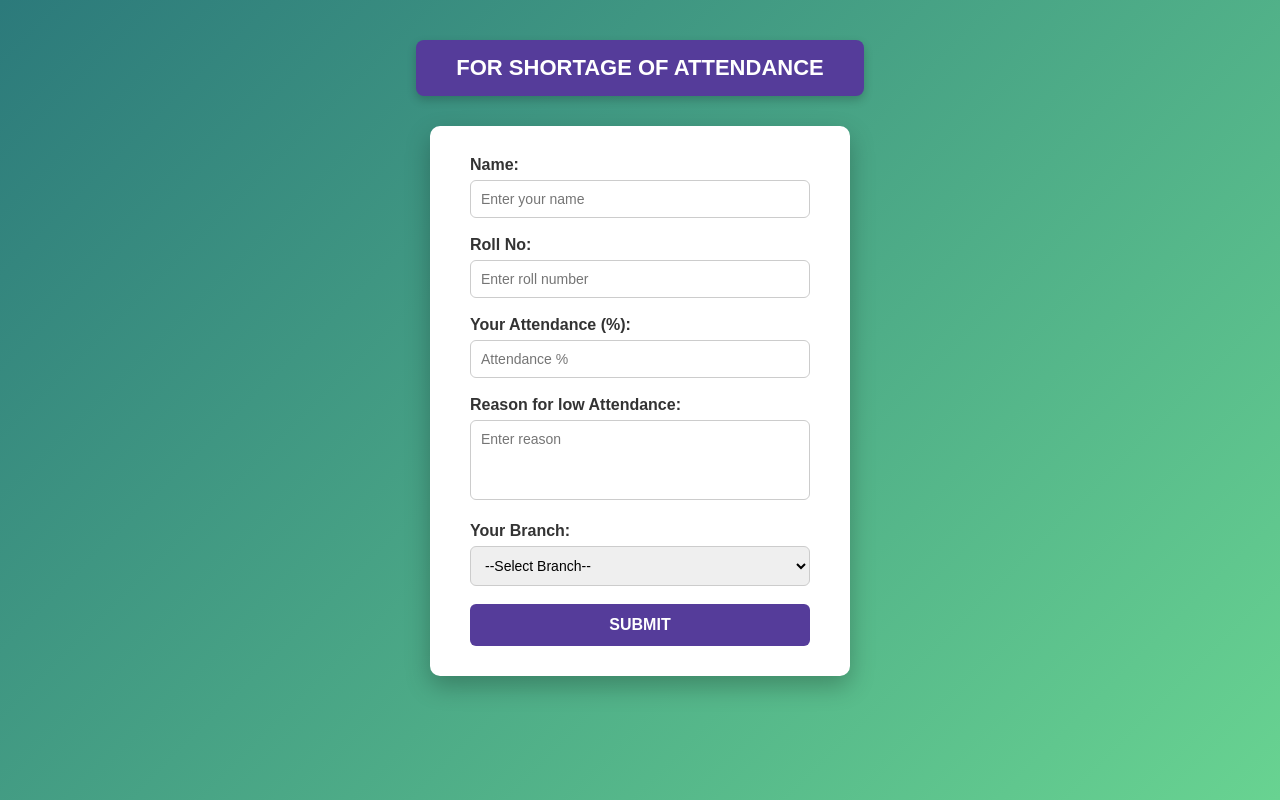
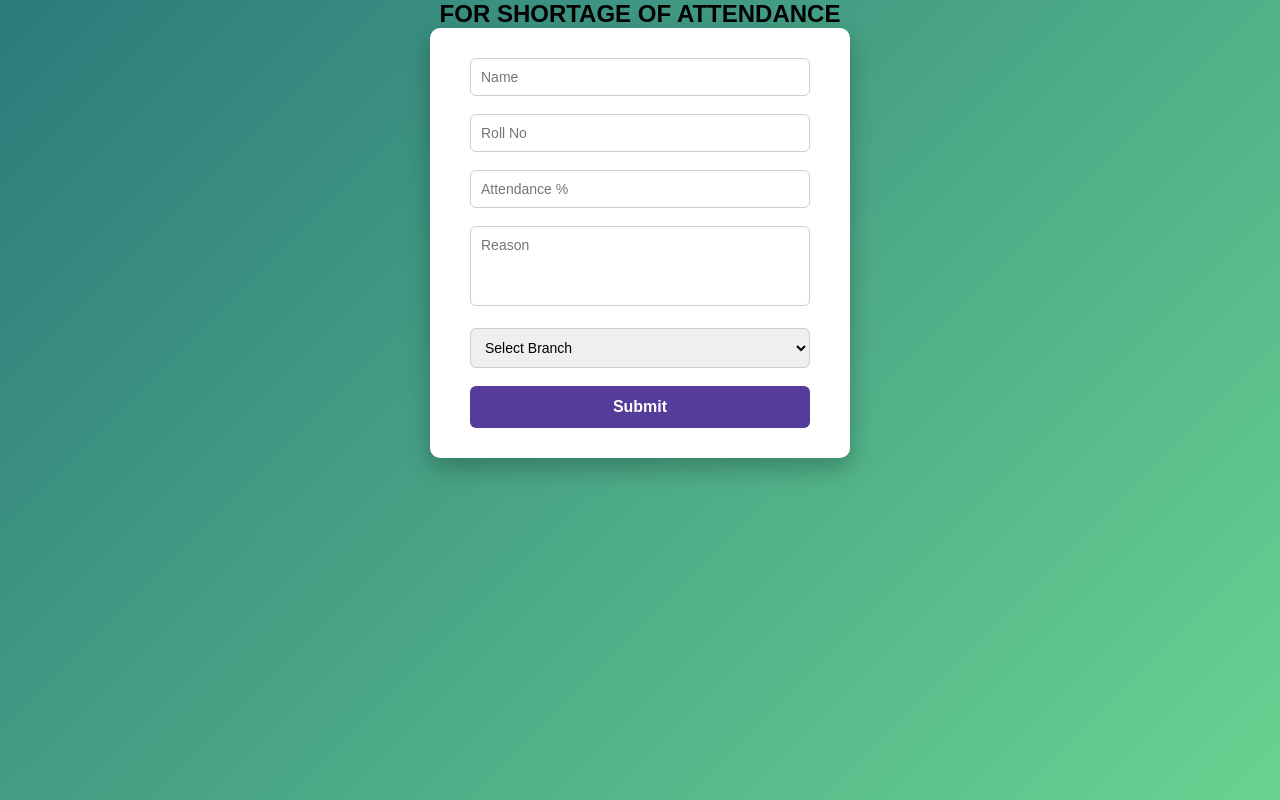
Before and after one commit to gagansokhal-coder/attendance-form, a website: page public/index.html in a window 1280 px wide. Drawn offline with Linux system fonts and the light colour scheme.

Commit message:
update redirect

```diff
--- a/index.js
+++ b/index.js
@@ -31,7 +31,7 @@ app.post("/submit",async (req,res)=>{
     })
 
 
-    res.redirect("https://6955543c75be47385bf3719c--peppy-chaja-ccc735.netlify.app/")
+    res.redirect("https://69555df858638b30e39e20e9--peppy-chaja-ccc735.netlify.app/")
 
 })
 
--- a/public/index.html
+++ b/public/index.html
@@ -1,45 +1,36 @@
 <!DOCTYPE html>
 <html lang="en">
 <head>
-    <meta charset="UTF-8">
-    <meta name="viewport" content="width=device-width, initial-scale=1.0">
+  <meta charset="UTF-8" />
+  <meta name="viewport" content="width=device-width, initial-scale=1.0"/>
   <title>Attendance Shortage Form</title>
-    <link rel="stylesheet" href="style.css">
+  <link rel="stylesheet" href="style.css"/>
 </head>
 <body>
 
-    <div id="head">
-        FOR SHORTAGE OF ATTENDANCE
-    </div>
+<h2>FOR SHORTAGE OF ATTENDANCE</h2>
 
-    <form id="myForm"  action="https://attendance-form-f60e.onrender.com/submit" method="post">
+<form
+  action="https://attendance-form-f60e.onrender.com/submit"
+  method="post"
+>
 
-        <label for="name">Name:</label>
-        <input type="text" id="name" name="name" placeholder="Enter your name" required>
+  <input type="text" name="name" placeholder="Name" required />
+  <input type="number" name="roll" placeholder="Roll No" required />
+  <input type="number" name="attendance" placeholder="Attendance %" required />
 
-        <label for="roll">Roll No:</label>
-        <input type="number" id="roll" name="roll" placeholder="Enter roll number" required>
+  <textarea name="reason" placeholder="Reason" required></textarea>
 
-        <label for="attendance">Your Attendance (%):</label>
-        <input type="number" id="attendance" name="attendance" placeholder="Attendance %" required>
-
-        <label for="reason">Reason for low Attendance:</label>
-        <textarea id="reason" name="reason" placeholder="Enter reason" required></textarea>
-
-        <label for="branch">Your Branch:</label>
-        <select id="branch" name="branch" required>
-            <option value="">--Select Branch--</option>
+  <select name="branch" required>
+    <option value="">Select Branch</option>
     <option value="CSE">CSE</option>
     <option value="IT">IT</option>
     <option value="DSE">DSE</option>
     <option value="Mechanical">Mechanical</option>
   </select>
 
-        <button type="submit">SUBMIT</button>
-
+  <button type="submit">Submit</button>
 </form>
-
-
 
 </body>
 </html>
```
Lines whose indentation alone changed are shown as unchanged.
